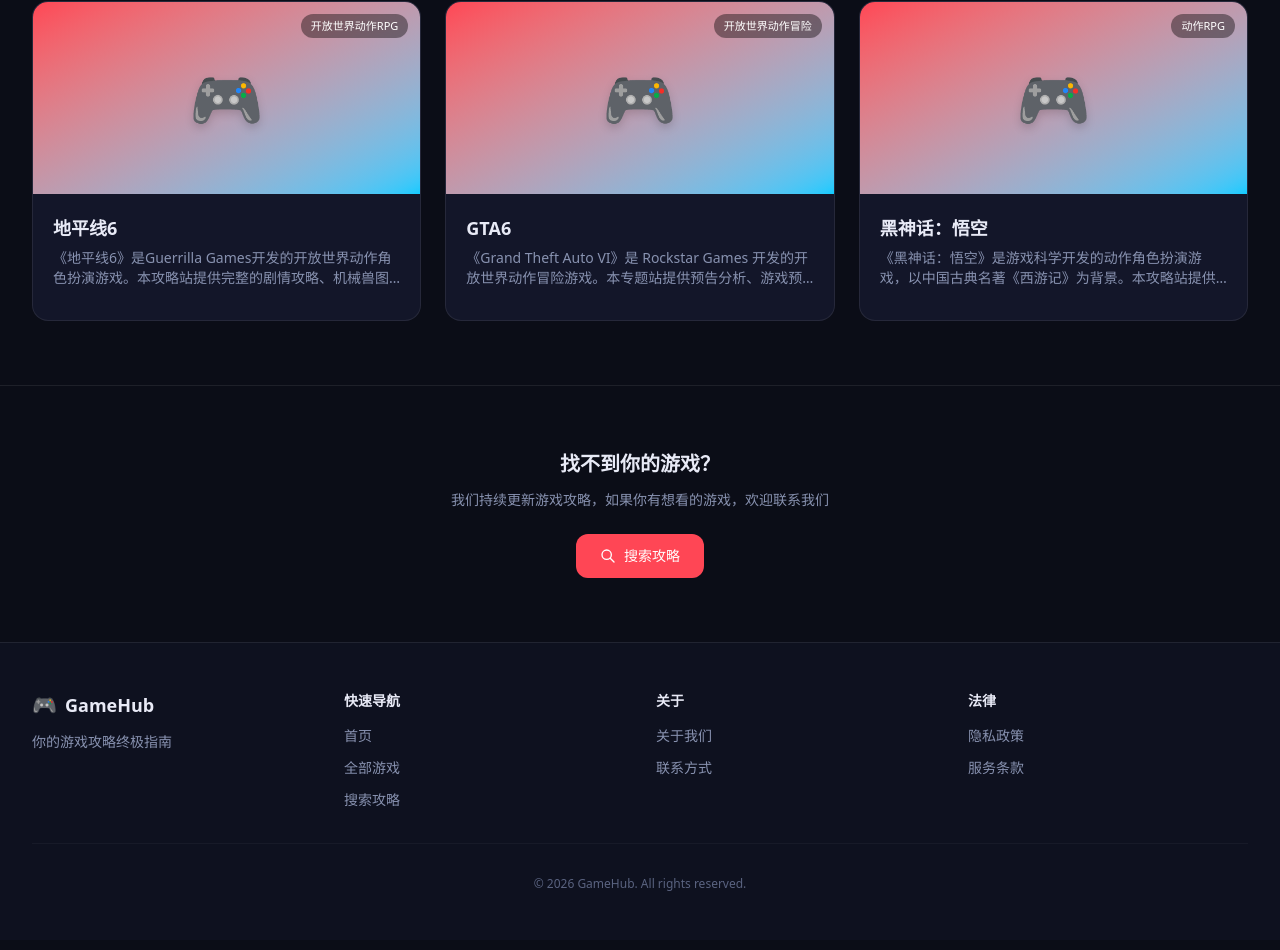
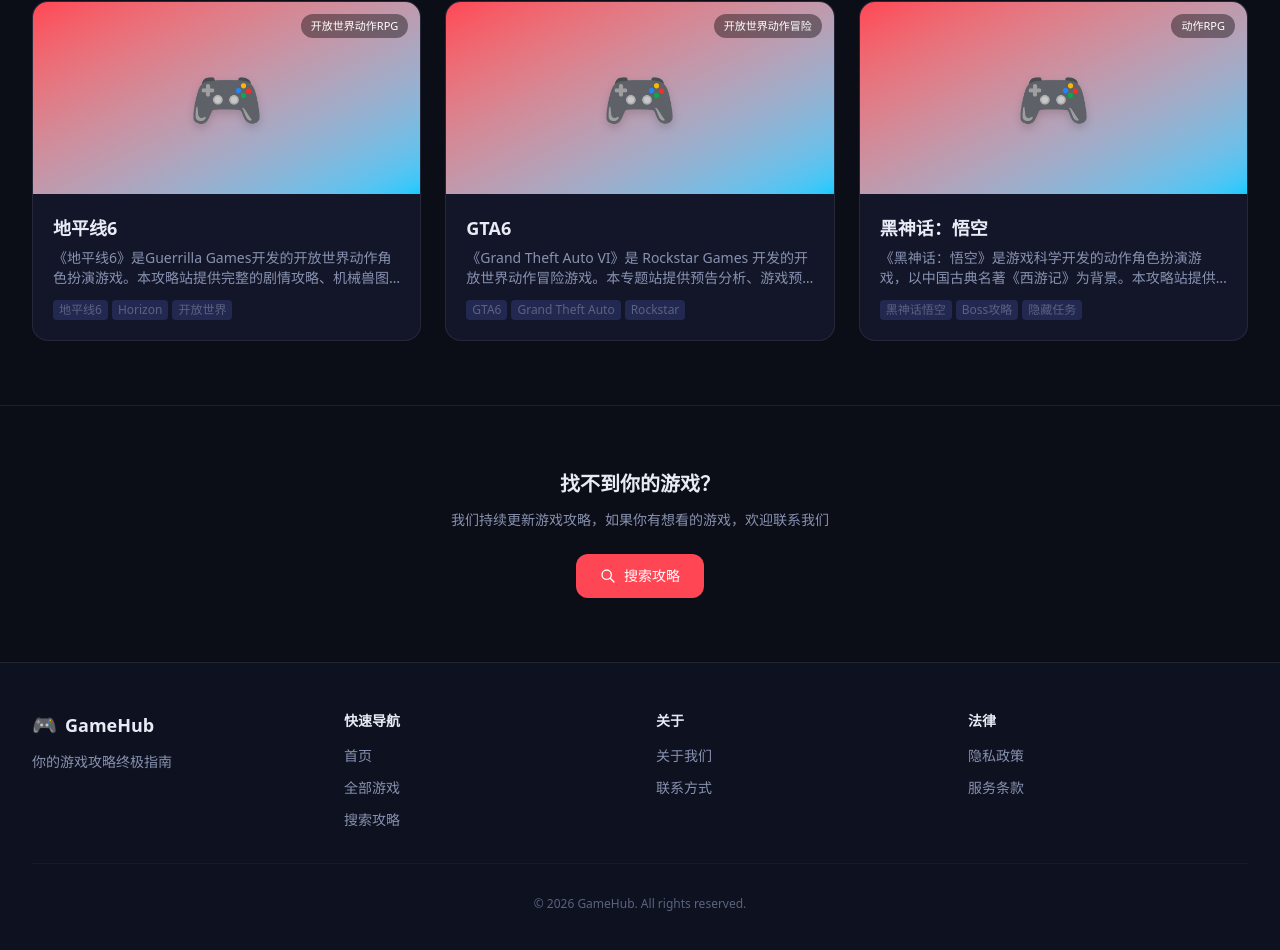
Before and after one commit to River-ak3/game-hub, a Next.js app: page / in a window 1280 px wide. Shown: the part 943-1893 px from the top of the page. Built offline with nearby package versions, Linux system fonts and the light colour scheme.

Commit message:
fix(phase2): align with backend API exports - src/components/home/GameCard.tsx

```diff
--- a/src/components/home/GameCard.tsx
+++ b/src/components/home/GameCard.tsx
@@ -1,14 +1,8 @@
 import Link from "next/link";
+import type { GameMeta } from "@/types/content";
 
 interface GameCardProps {
-  game: {
-    slug: string;
-    title: string;
-    description?: string;
-    icon?: string;
-    genre?: string;
-    platforms?: string[];
-  };
+  game: (GameMeta & { slug: string }) | null;
 }
 
 const genreColors: Record<string, string> = {
@@ -20,20 +14,18 @@
 };
 
 export function GameCard({ game }: GameCardProps) {
+  if (!game) return null;
   const gradientClass = genreColors[game.genre || ""] || "from-primary to-accent";
-  const platformText = game.platforms?.join(" · ") || "";
 
   return (
     <Link
       href={`/games/${game.slug}`}
-      className="group block min-h-[44px]" /* min-h ensures touch target */
+      className="group block min-h-[44px]"
     >
       <div className="rounded-2xl bg-surface border border-border overflow-hidden card-glow h-full">
         {/* Cover Gradient */}
         <div className={`relative h-36 sm:h-48 bg-gradient-to-br ${gradientClass} flex items-center justify-center overflow-hidden`}>
-          <span className="text-5xl sm:text-6xl drop-shadow-lg select-none">
-            {game.icon || "🎮"}
-          </span>
+          <span className="text-5xl sm:text-6xl drop-shadow-lg select-none">🎮</span>
           {/* Genre Badge */}
           {game.genre && (
             <span className="absolute top-3 right-3 px-2.5 py-1 rounded-full text-[11px] font-medium bg-black/40 text-white backdrop-blur-sm">
@@ -52,10 +44,14 @@
               {game.description}
             </p>
           )}
-          {platformText && (
-            <p className="text-[11px] sm:text-xs text-text-muted">
-              {platformText}
-            </p>
+          {game.tags && game.tags.length > 0 && (
+            <div className="flex flex-wrap gap-1">
+              {game.tags.slice(0, 3).map((tag) => (
+                <span key={tag} className="text-[10px] sm:text-xs px-1.5 py-0.5 rounded bg-surface-lighter text-text-muted">
+                  {tag}
+                </span>
+              ))}
+            </div>
           )}
         </div>
       </div>
```
